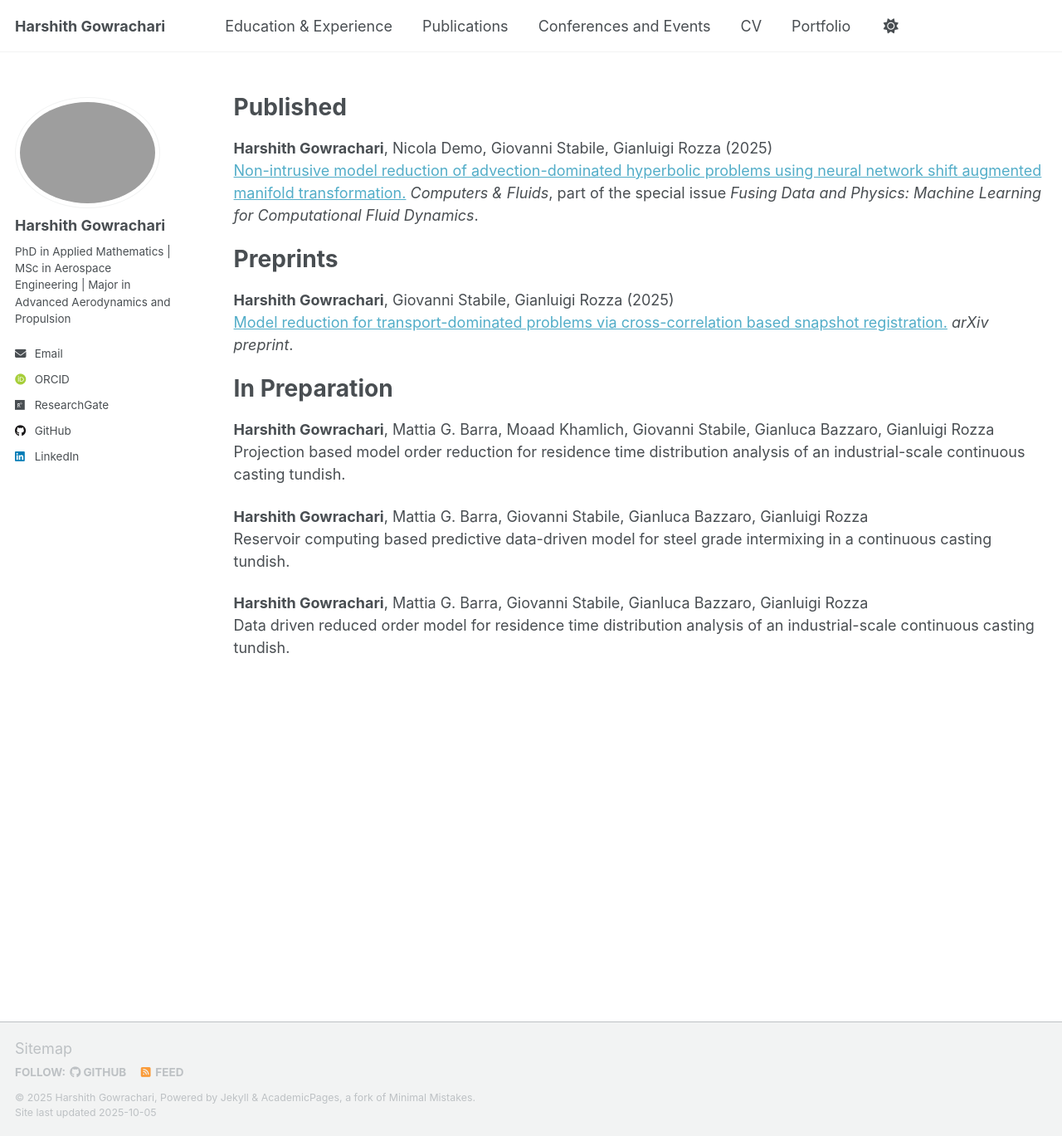
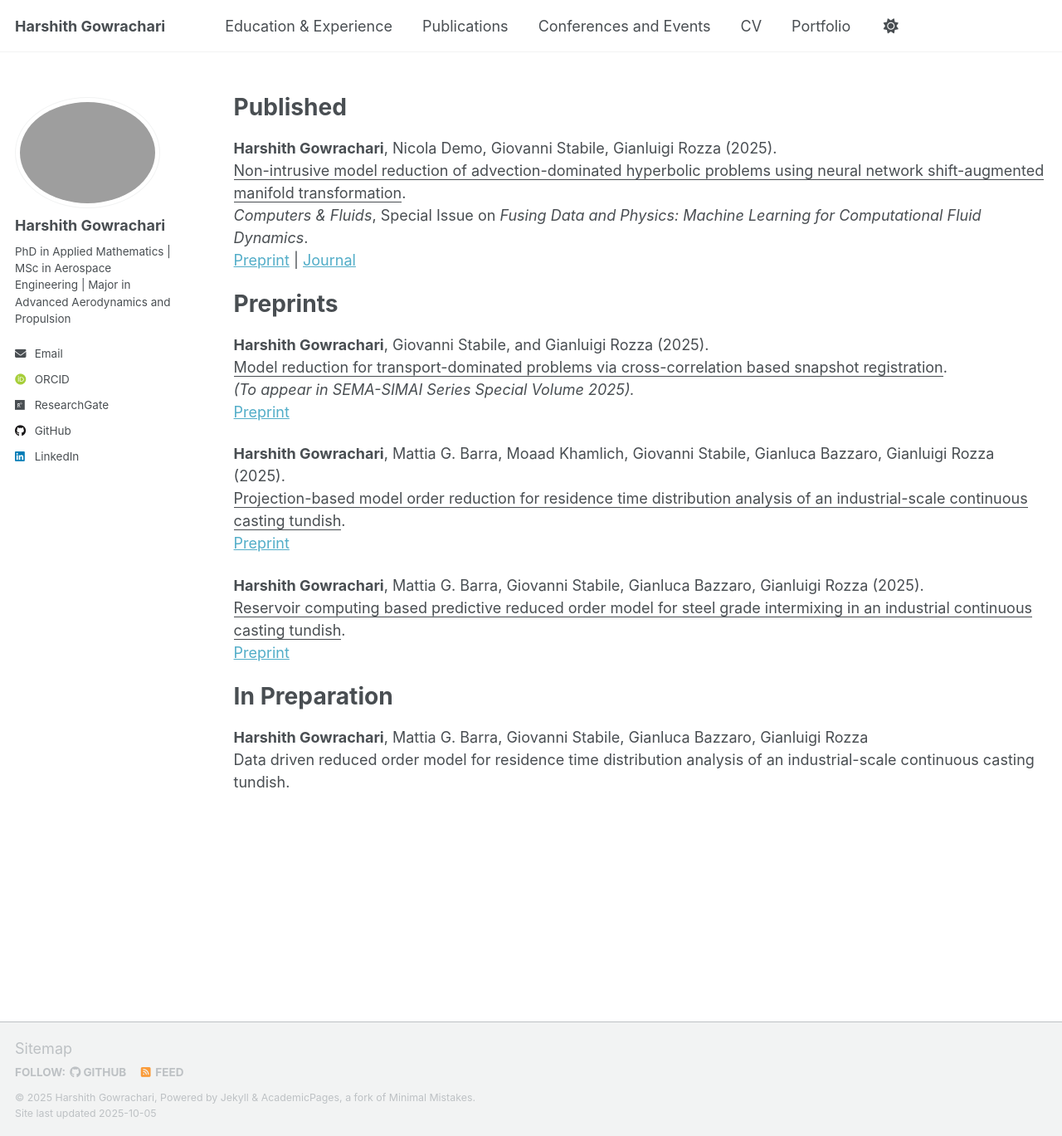
Before and after one commit to harshith-gowrachari/harshith-gowrachari.github.io, a Jekyll site: the page built from _pages/publications.md, in a window 1280 px wide and 1369 px high. Shown: the whole window at 83% size. Built offline with Jekyll 4.4.1, drawn with Linux system fonts in a browser that asks for light colours; some web fonts are replaced; a script that is not in the unit is left out.

Commit message:
Update preprints publications.md

```diff
--- a/_pages/publications.md
+++ b/_pages/publications.md
@@ -9,24 +9,30 @@ author_profile: true
 Published
 ======
 
-**Harshith Gowrachari**, Nicola Demo, Giovanni Stabile, Gianluigi Rozza (2025)
-[Non-intrusive model reduction of advection-dominated hyperbolic problems using neural network shift augmented manifold transformation.](https://doi.org/10.1016/j.compfluid.2025.106758)
-_Computers & Fluids_, part of the special issue _Fusing Data and Physics: Machine Learning for Computational Fluid Dynamics_.
+**Harshith Gowrachari**, Nicola Demo, Giovanni Stabile, Gianluigi Rozza (2025).
+<u>Non-intrusive model reduction of advection-dominated hyperbolic problems using neural network shift-augmented manifold transformation</u>.
+*Computers & Fluids*, Special Issue on *Fusing Data and Physics: Machine Learning for Computational Fluid Dynamics*.
+[Preprint](https://arxiv.org/abs/2401.12345) | [Journal](https://doi.org/10.1016/j.compfluid.2025.106758)
 
 Preprints
 ======
 
-**Harshith Gowrachari**, Giovanni Stabile, Gianluigi Rozza (2025)
-[Model reduction for transport-dominated problems via cross-correlation based snapshot registration.](https://doi.org/10.48550/arxiv.2501.01299) _arXiv preprint_.
+**Harshith Gowrachari**, Giovanni Stabile, and Gianluigi Rozza (2025).
+<u>Model reduction for transport-dominated problems via cross-correlation based snapshot registration</u>.
+*(To appear in SEMA-SIMAI Series Special Volume 2025).*
+[Preprint](https://doi.org/10.48550/arXiv.2501.01299)
+
+**Harshith Gowrachari**, Mattia G. Barra, Moaad Khamlich, Giovanni Stabile, Gianluca Bazzaro, Gianluigi Rozza (2025).
+<u>Projection-based model order reduction for residence time distribution analysis of an industrial-scale continuous casting tundish</u>.
+[Preprint](https://doi.org/10.48550/arXiv.2509.20366)
+
+**Harshith Gowrachari**, Mattia G. Barra, Giovanni Stabile, Gianluca Bazzaro, Gianluigi Rozza (2025).
+<u>Reservoir computing based predictive reduced order model for steel grade intermixing in an industrial continuous casting tundish</u>.
+[Preprint](https://doi.org/10.48550/arXiv.2509.26293)
+
 
 In Preparation
 ======
 
-**Harshith Gowrachari**, Mattia G. Barra, Moaad Khamlich, Giovanni Stabile, Gianluca Bazzaro, Gianluigi Rozza
-Projection based model order reduction for residence time distribution analysis of an industrial-scale continuous casting tundish.
-
-**Harshith Gowrachari**, Mattia G. Barra, Giovanni Stabile, Gianluca Bazzaro, Gianluigi Rozza
-Reservoir computing based predictive data-driven model for steel grade intermixing in a continuous casting tundish.
-
 **Harshith Gowrachari**, Mattia G. Barra, Giovanni Stabile, Gianluca Bazzaro, Gianluigi Rozza
 Data driven reduced order model for residence time distribution analysis of an industrial-scale continuous casting tundish.
```
